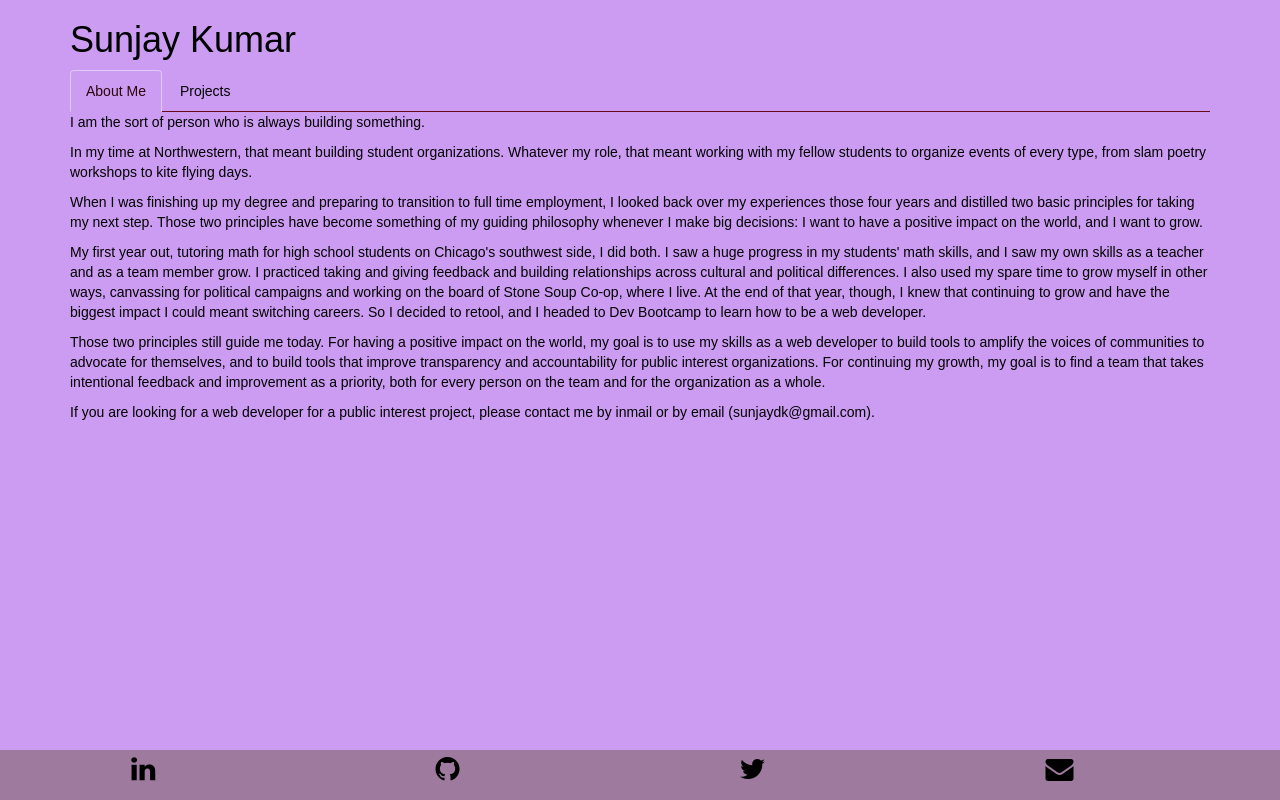
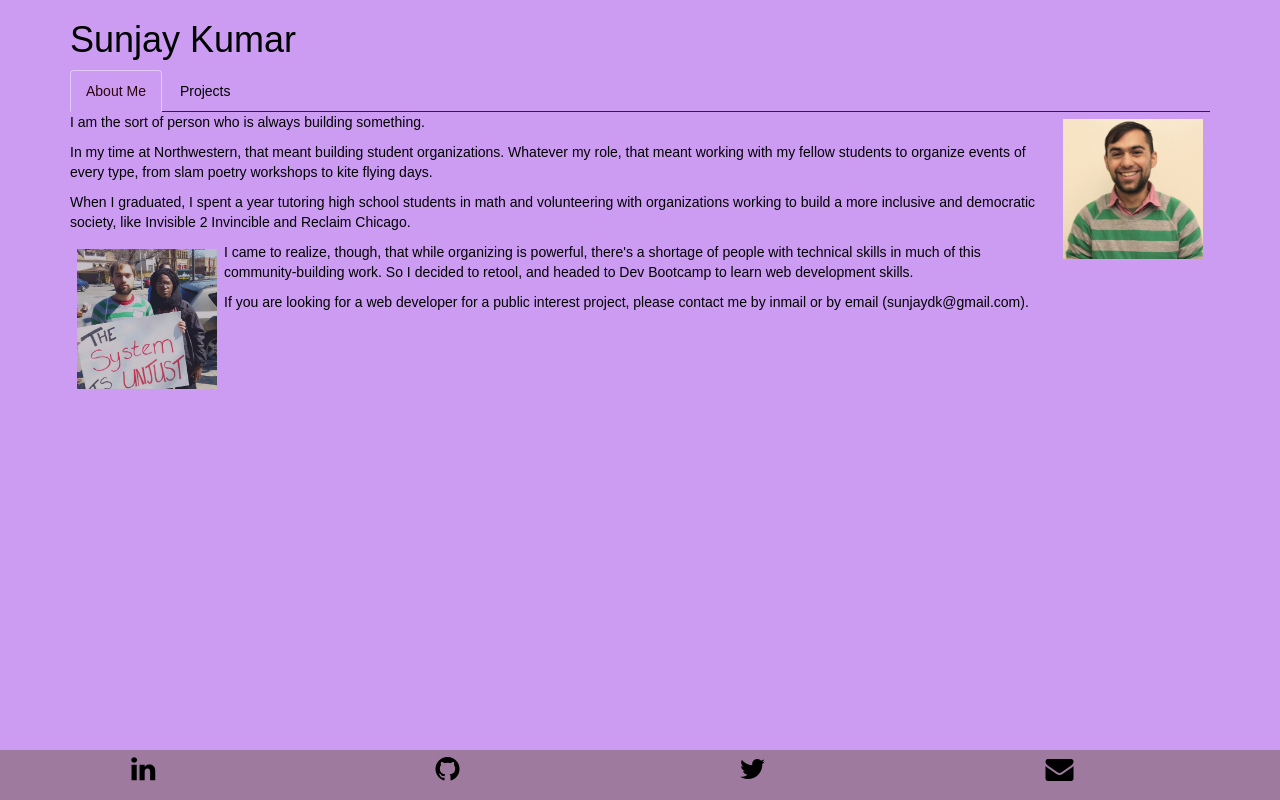
Before and after one commit to SunjayDK/sunjaydk.github.io, a plain HTML site: page index.html in a window 1280 px wide. Both pictures are taken after a click on the tab "About Me". Drawn offline with nearby package versions, Linux system fonts and the light colour scheme; a web font is replaced by a local one.

Commit message:
Pictures added

```diff
--- a/assets/index.css
+++ b/assets/index.css
@@ -41,3 +41,18 @@ footer {
 .inline {
 	display: inline;
 }
+
+.float-left {
+	float: left;
+}
+
+.float-right {
+	float: right;
+}
+
+.my-face {
+	display: block;
+	height: 10em;
+	width: 10em;
+	margin: .5em;
+}
--- a/index.html
+++ b/index.html
@@ -26,15 +26,16 @@
 			</ul>
 			<div class="tab-content">
 				<div role="tabpanel" class="tab-pane" id="About">
+					<img class="float-right my-face" alt="A picture of my face" src="assets/img/linkedin.png">
 					<p>I am the sort of person who is always building something.</p>
 
 					<p>In my time at Northwestern, that meant building student organizations. Whatever my role, that meant working with my fellow students to organize events of every type, from slam poetry workshops to kite flying days.</p>
 
-					<p>When I was finishing up my degree and preparing to transition to full time employment, I looked back over my experiences those four years and distilled two basic principles for taking my next step. Those two principles have become something of my guiding philosophy whenever I make big decisions: I want to have a positive impact on the world, and I want to grow.</p>
+					<p>When I graduated, I spent a year tutoring high school students in math and volunteering with organizations working to build a more inclusive and democratic society, like <a href="http://www.chicagoi2i.org/">Invisible 2 Invincible</a> and <a href="http://www.reclaimchicago.org/">Reclaim Chicago</a>.</p>
 
-					<p>My first year out, tutoring math for high school students on Chicago's southwest side, I did both. I saw a huge progress in my students' math skills, and I saw my own skills as a teacher and as a team member grow. I practiced taking and giving feedback and building relationships across cultural and political differences. I also used my spare time to grow myself in other ways, canvassing for political campaigns and working on the board of Stone Soup Co-op, where I live. At the end of that year, though, I knew that continuing to grow and have the biggest impact I could meant switching careers. So I decided to retool, and I headed to Dev Bootcamp to learn how to be a web developer.</p>
+					<img class="float-left my-face" alt="My friend and I at a church protest" src="assets/img/unjust-with-miriam.png">
 
-					<p>Those two principles still guide me today. For having a positive impact on the world, my goal is to use my skills as a web developer to build tools to amplify the voices of communities to advocate for themselves, and to build tools that improve transparency and accountability for public interest organizations. For continuing my growth, my goal is to find a team that takes intentional feedback and improvement as a priority, both for every person on the team and for the organization as a whole.</p>
+					<p>I came to realize, though, that while organizing is powerful, there's a shortage of people with technical skills in much of this community-building work. So I decided to retool, and headed to Dev Bootcamp to learn web development skills.</p>
 
 					<p>If you are looking for a web developer for a public interest project, please contact me by inmail or by email (sunjaydk@gmail.com). </p>
 				</div>
```
Also changed, not shown: assets/img/linkedin.png (added), assets/img/unjust-with-miriam.png (added), 1 other file.
